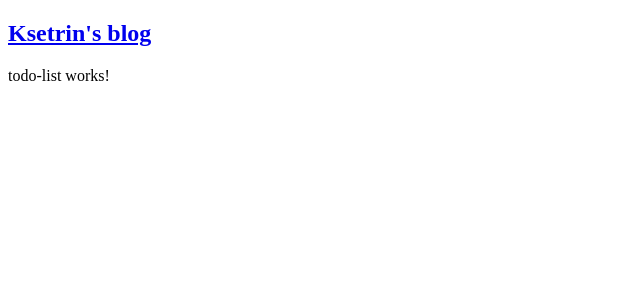
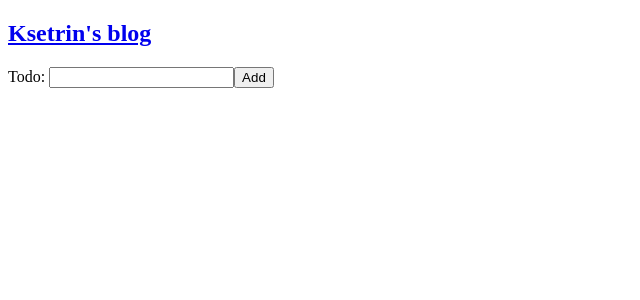
Before and after one commit to ksetrin/ksetrin.com, an Angular app: page / in a window 1280 px wide. Shown: the top 300 px of the page, without its empty margins (0-640 px from the left). Built offline with nearby package versions, Linux system fonts and the light colour scheme.

Commit message:
todo list: adding items to the list

```diff
--- a/src/app/app.module.ts
+++ b/src/app/app.module.ts
@@ -9,6 +9,7 @@ import { PostScreenComponent } from './screens/user/post-screen/post-screen.comp
 import { PageNotFoundComponent } from './screens/page-not-found/page-not-found.component';
 import { PostPreviewComponent } from './components/post-preview/post-preview.component';
 import { TodoListComponent } from './components/todo-list/todo-list.component';
+import {ReactiveFormsModule} from '@angular/forms';
 
 @NgModule({
   declarations: [
@@ -22,7 +23,8 @@ import { TodoListComponent } from './components/todo-list/todo-list.component';
   ],
   imports: [
     BrowserModule,
-    AppRoutingModule
+    AppRoutingModule,
+    ReactiveFormsModule
   ],
   providers: [],
   bootstrap: [AppComponent]
--- a/src/app/components/todo-list/todo-list.component.html
+++ b/src/app/components/todo-list/todo-list.component.html
@@ -1 +1,13 @@
-<p>todo-list works!</p>
+<div>
+  <label>
+    Todo:
+    <input type="text" [formControl]="todoItem">
+  </label>
+  <button (click)="add()">Add</button>
+
+  <div class="list">
+    <ul>
+      <li *ngFor="let item of todoList">{{item}}</li>
+    </ul>
+  </div>
+</div>
--- a/src/app/components/todo-list/todo-list.component.ts
+++ b/src/app/components/todo-list/todo-list.component.ts
@@ -1,4 +1,5 @@
 import { Component, OnInit } from '@angular/core';
+import {FormControl, Validators} from '@angular/forms';
 
 @Component({
   selector: 'app-todo-list',
@@ -7,9 +8,16 @@ import { Component, OnInit } from '@angular/core';
 })
 export class TodoListComponent implements OnInit {
 
+  todoList = [];
+  todoItem = new FormControl('', [Validators.required]);
+
   constructor() { }
 
   ngOnInit(): void {
   }
 
+  add() {
+    this.todoList.push(this.todoItem.value);
+    this.todoItem.reset();
+  }
 }
```
